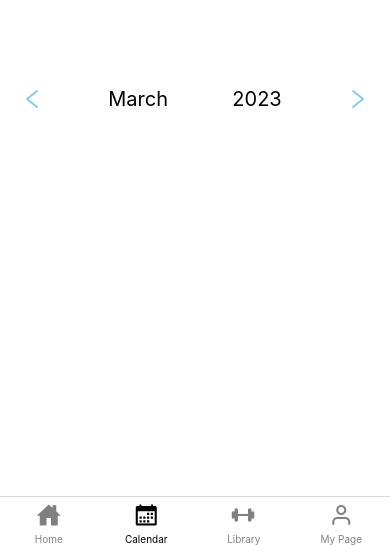
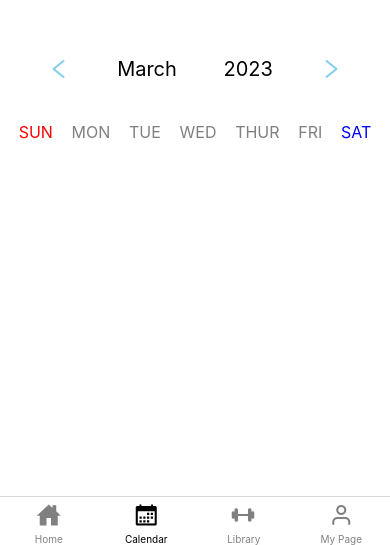
Before and after one commit to kimmy199535/react-app-calendar-HyeonBinKim, a React Native app: screen /Calendar in a window 390 px wide. Shown: the part 299-844 px from the top of the page. Built offline with nearby package versions, Linux system fonts and the light colour scheme.

Commit message:
🚧 working: calendar day

```diff
--- a/components/Body.jsx
+++ b/components/Body.jsx
@@ -1,11 +1,39 @@
 // 외부 모듈
 import React, { useState } from "react";
 import { Pressable, StyleSheet, Text, View } from "react-native";
+import { Ionicons, AntDesign } from "@expo/vector-icons";
 
 // 내부 모듈
 
 function Body() {
-  return;
+  const daysOfWeek = ["SUN", "MON", "TUE", "WED", "THUR", "FRI", "SAT"]; //일주일
+  return (
+    <View>
+      <View style={style.dayContainer}>
+        {daysOfWeek.map((day, i) => (
+          <View key={i}>
+            <Text style={colorOfDay(day).daysOfWeek}>{day}</Text>
+          </View>
+        ))}
+      </View>
+    </View>
+  );
 }
 
 export default Body;
+
+const style = StyleSheet.create({
+  dayContainer: {
+    flexDirection: "row",
+    justifyContent: "space-evenly",
+    marginTop: 40,
+  },
+});
+
+const colorOfDay = (day) =>
+  StyleSheet.create({
+    daysOfWeek: {
+      color: day === "SUN" ? "red" : day === "SAT" ? "blue" : "grey",
+      fontSize: 16,
+    },
+  });
--- a/components/CalendarPage.jsx
+++ b/components/CalendarPage.jsx
@@ -11,9 +11,6 @@ function CalendarPage() {
   const YEAR = DATE.getFullYear();
   const MONTH = DATE.getMonth() + 1;
   const DAY = DATE.getDate();
-  const today = { year: YEAR, month: MONTH, date: DAY };
-
-  const DaysOfWeek = ["SUN", "MON", "TUE", "WED", "THUR", "FRI", "SAT"]; //일주일
 
   const [month, setMonth] = useState(MONTH);
   const [year, setYear] = useState(YEAR);
@@ -61,6 +58,5 @@ const style = StyleSheet.create({
   calendarContainer: {
     width: "100%",
     backgroundColor: "white",
-    paddingHorizontal: 20,
   },
 });
--- a/components/Header.jsx
+++ b/components/Header.jsx
@@ -40,7 +40,7 @@ export default Header;
 const style = StyleSheet.create({
   headerContainer: {
     flexDirection: "row",
-    justifyContent: "space-between",
+    justifyContent: "space-evenly",
     alignItems: "center",
   },
   text: {
```
